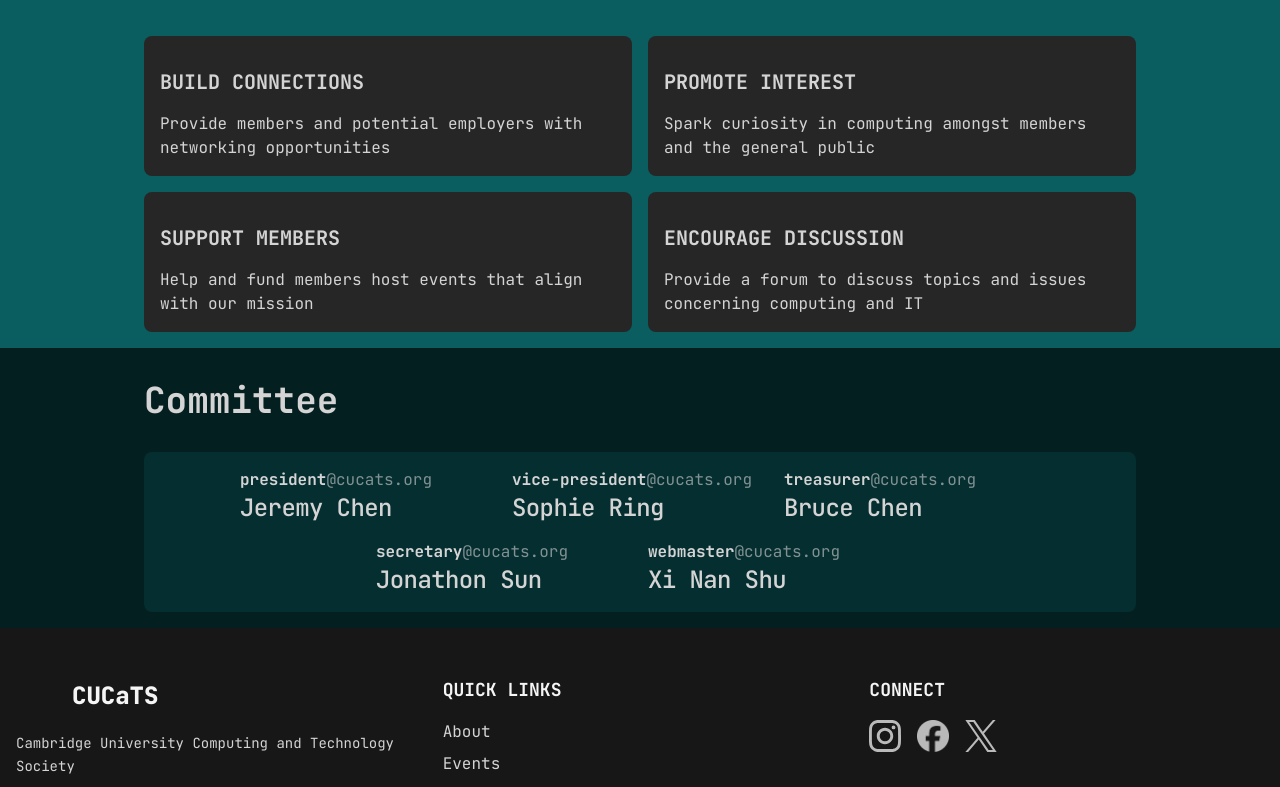
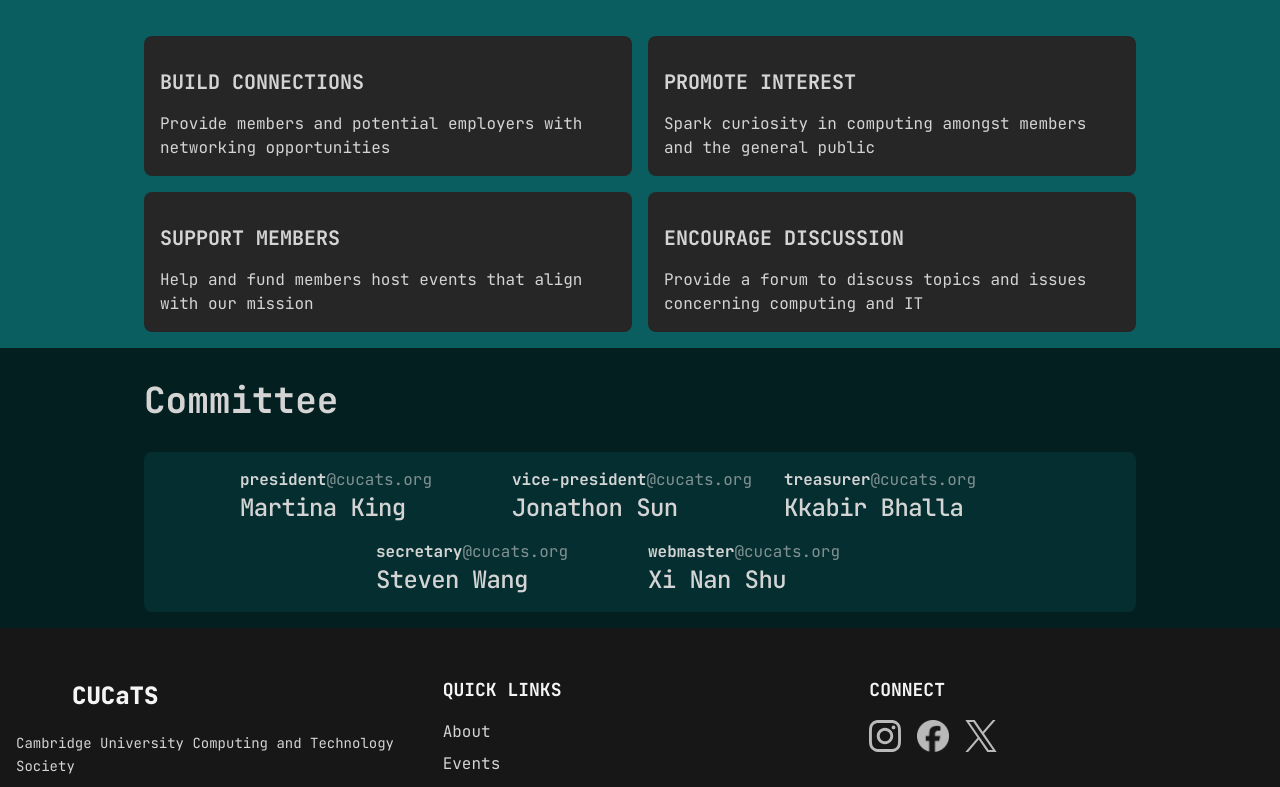
Before and after one commit to cucats/website, a SvelteKit app: page /about in a window 1280 px wide. Shown: the part 396-1183 px from the top of the page. Built offline with nearby package versions, Linux system fonts and the light colour scheme.

Commit message:
Update commmittee members

```diff
--- a/src/routes/about/+page.svelte
+++ b/src/routes/about/+page.svelte
@@ -101,10 +101,10 @@
           </div>
         {/snippet}
 
-        {@render committeeMember("president", "Jeremy Chen")}
-        {@render committeeMember("vice-president", "Sophie Ring")}
-        {@render committeeMember("treasurer", "Bruce Chen")}
-        {@render committeeMember("secretary", "Jonathon Sun")}
+        {@render committeeMember("president", "Martina King")}
+        {@render committeeMember("vice-president", "Jonathon Sun")}
+        {@render committeeMember("treasurer", "Kkabir Bhalla")}
+        {@render committeeMember("secretary", "Steven Wang")}
         {@render committeeMember("webmaster", "Xi Nan Shu")}
       </div>
     </div>
```
